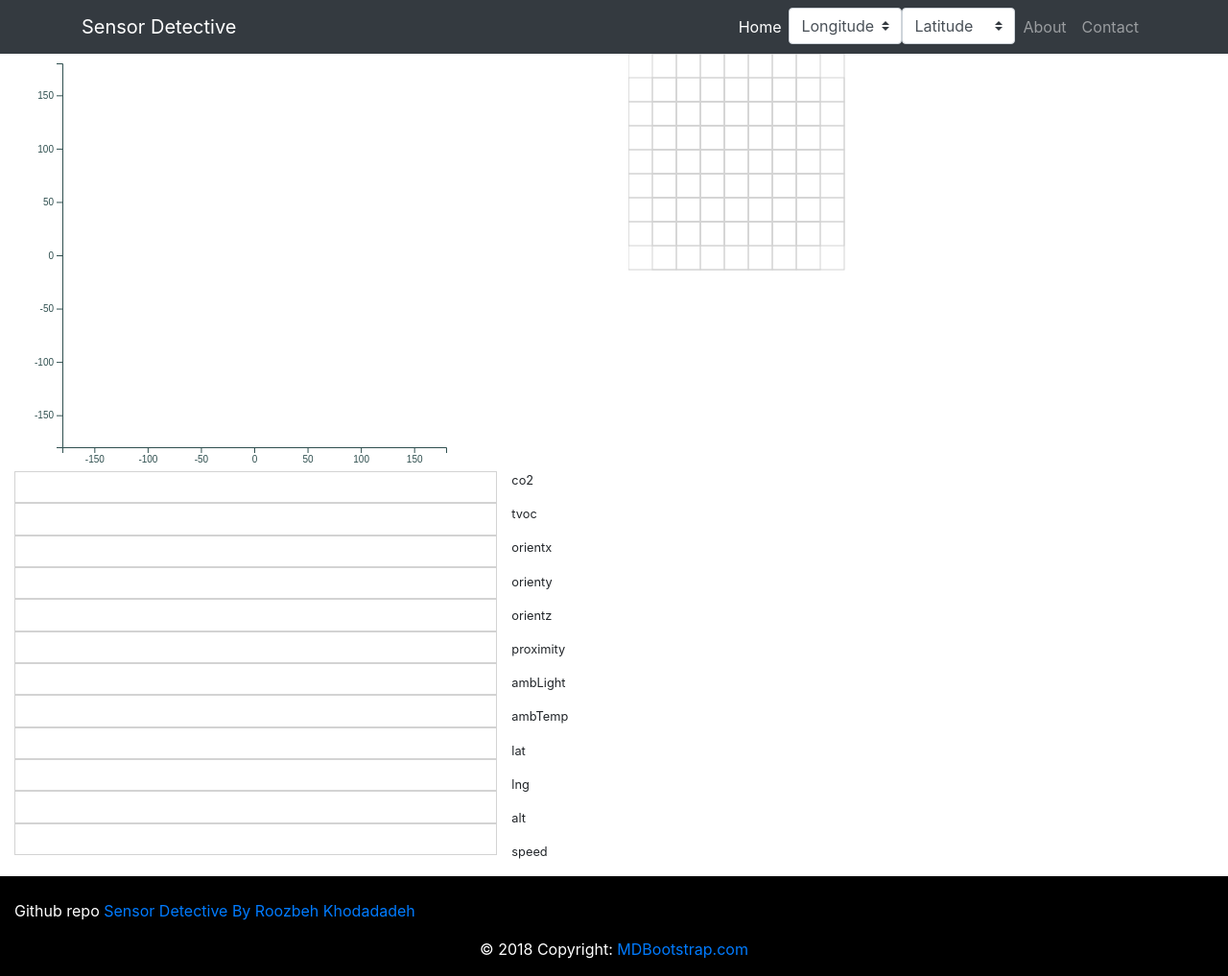
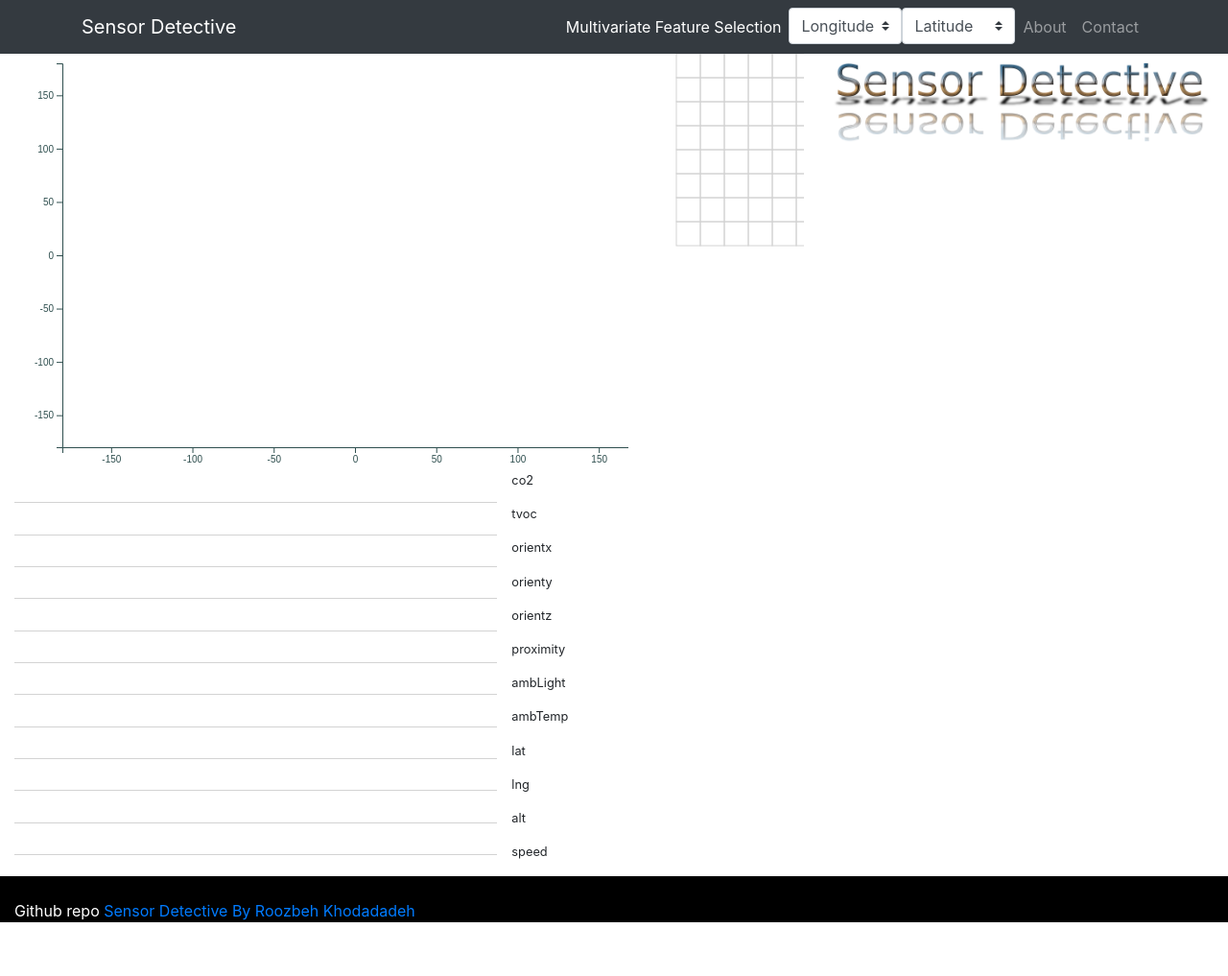
Before and after one commit to JiangfengLi/SensorDetectiveUpdate, a plain HTML site: page index.html in a window 1280 px wide. Shown: the whole page at 96% size. After the commit the page ends 961 px from the top, so only its background shows below. Drawn offline with Linux system fonts and the light colour scheme; no server answers.

Commit message:
added logo and fixed widths

```diff
--- a/index.html
+++ b/index.html
@@ -28,7 +28,7 @@
         <div class="collapse navbar-collapse" id="navbarResponsive">
             <ul class="navbar-nav ml-auto">
                 <li class="nav-item active">
-                    <a class="nav-link" href="#">Home
+                    <a class="nav-link" href="#">Multivariate Feature Selection
                         <span class="sr-only">(current)</span>
                     </a>
                 </li>
@@ -90,8 +90,12 @@
             </div>
         </div>
         <div id="rightHolder" class="col-sm-6" style="display:flex;flex-direction: column;">
-            <div id="rightTop"></div>
-            <div id="rightBottom" class="parcoords" style="width:100%; height : 600px"></div>
+            <div class="row" id="rightTopx">
+                <div class="col-sm-4" id="rightTop"></div>
+                <div class="col-sm-8"><img src="logo.png" alt="LOGO" style="width:100%"/></div>
+
+            </div>
+            <div id="rightBottom" class="parcoords" style="width:100%; height : 500px"></div>
         </div>
     </div>
 </div>
@@ -103,13 +107,7 @@
         <div>Github repo<a href="https://www.github.com/roozgit/SensorDetective">
             Sensor Detective By Roozbeh Khodadadeh</a></div>
     </div>
-    <!-- Footer Links -->
 
-    <!-- Copyright -->
-    <div class="footer-copyright text-center py-3">© 2018 Copyright:
-        <a href="https://mdbootstrap.com/education/bootstrap/"> MDBootstrap.com</a>
-    </div>
-    <!-- Copyright -->
 
 </footer>
 <!-- Footer -->
@@ -124,6 +122,8 @@
     var pc = ParCoords()("#rightBottom").alpha(0.4);
 
     function redraw(xfeature, yfeature) {
+        //let twidth = d3.select('#leftsvg').node().getBBox().width;
+        //console.log(twidth)
         var xs = scaleMap.get(xfeature).range([0, width]);
         var ys = scaleMap.get(yfeature).range([height, 0]);
 
@@ -224,7 +224,9 @@
                 .reorderable();
 
             pcrender = true;
-            d3.selectAll("#rightBottom .label").attr('transform', "rotate(30)");
+            d3.selectAll("#rightBottom .label")
+                .attr('transform', "rotate(30)")
+                .style('font-size', "1.7em");
         }
         else
             pc.data(gdata);
@@ -258,22 +260,38 @@
     var heatmap = d3.select('#rightTop')
         .append('svg')
         .attr('height', "250px")
-        .attr('width', "250px");
+        .attr('width', "100%");
 
     heatmap = heatmap.append('g').selectAll('g')
         .data(hmo).enter()
         .append('rect')
         .attr('id', (d,i) => "rect-" + i)
-        .attr('x', (d,i) => (i%8) * 25)
+        .attr('x', (d,i) => (i%8) * 25 + 50)
         .attr('y', (d,i) => Math.floor(i/8) * 25)
-        .attr('height', "50px")
-        .attr('width', "50px")
+        .attr('height', "25px")
+        .attr('width', "25px")
         .attr('fill', 'none')
         .attr('stroke', "lightgrey")
         .attr('stroke-width', "1px");
 
+        // let ylabel = ["A","B","C","D","E","F","G","H"];
+        // for(let i = 0; i < 8; i++) {
+        //     heatmap
+        //         .append('text')
+        //         .attr("x", 50 + i * 25)
+        //         .attr("y", 230)
+        //         .text(ylabel[i]);
+        //
+        //     heatmap
+        //         .append('text')
+        //         .attr("x", 30)
+        //         .attr("y", i * 25 + 25)
+        //         .text(i + 1);
+        // }
+
+
     var color = d3.scaleSequential(d3.interpolateSpectral)
-        .domain([15, +35]);
+        .domain([5, +45]);
 
     var co2 = d3.scaleLinear().domain([200, 4500]);
     var tvoc = d3.scaleLinear().domain([10, 500]);
@@ -302,7 +320,8 @@
     scaleMap.set("alt", alt);
     scaleMap.set("speed", speed);
 
-    const width = 400;
+    const width = d3.select('#leftTop').node().clientWidth;
+    console.log(width);
     const height = 400;
     const margin = {top: 10, bottom: 25, right:20, left:50};
 
@@ -326,7 +345,7 @@
             .attr('id', "plot-" + k)
             .attr('height', height / 12)
             .attr('width', "100%")
-            .style('border', "1px solid lightgrey");
+            .style('border-bottom', "1px solid lightgrey");
         d3.select('#leftBottomText').append('p').text(k).style('font-size',".8em");
     }
 
```
Also changed, not shown: logo.png (added), 2 other files.
